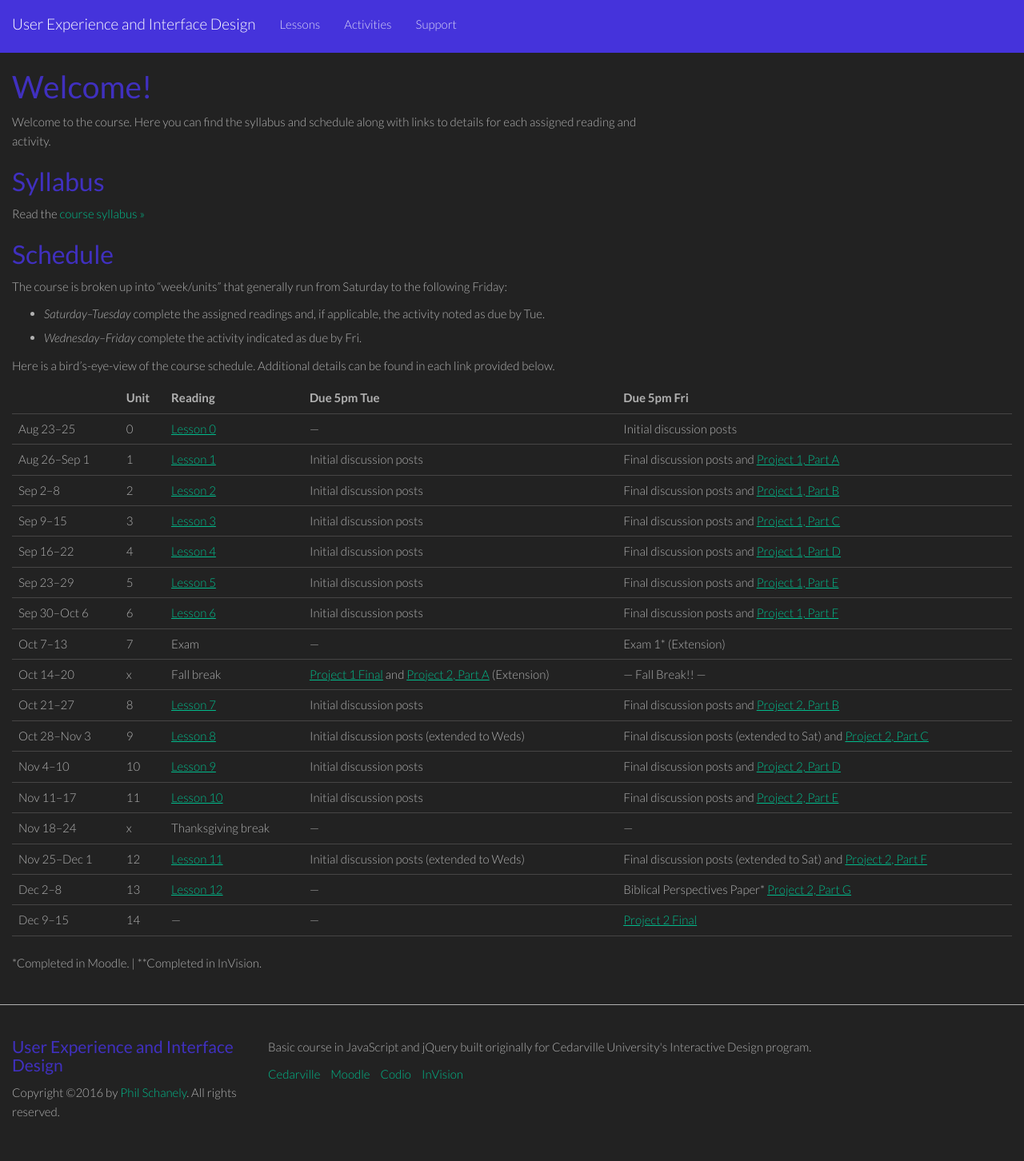
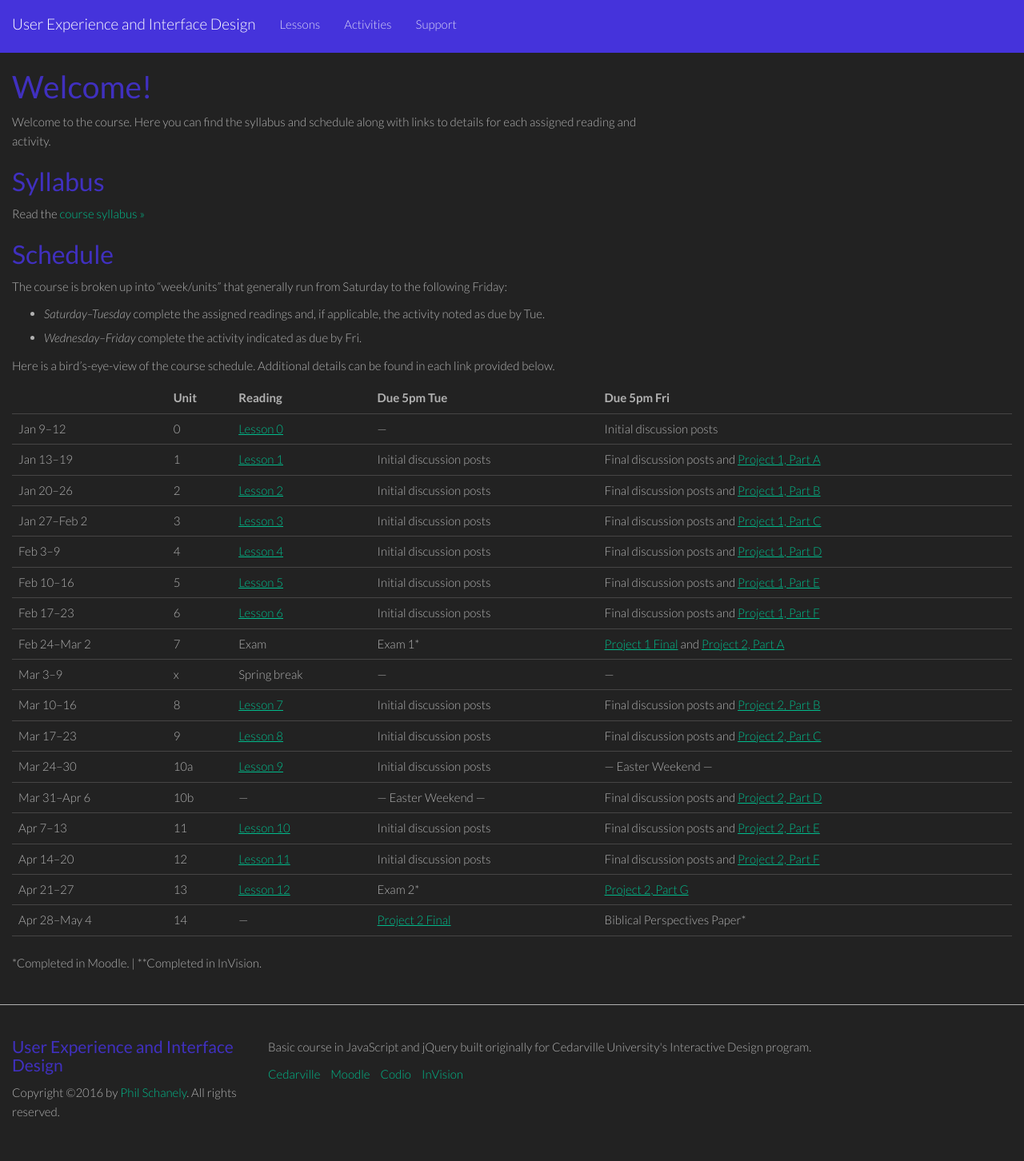
Before and after one commit to philschanely/course-ux, a Jekyll site: the page built from index.md, in a window 1280 px wide. Shown: the whole page at 80% size. Built offline with Jekyll 4.4.1, drawn with Linux system fonts in a browser that asks for light colours.

Commit message:
Schedule update and intro lesson update

```diff
--- a/index.md
+++ b/index.md
@@ -17,25 +17,25 @@ The course is broken up into "week/units" that generally run from Saturday to th
 
 Here is a bird's-eye-view of the course schedule. Additional details can be found in each link provided below.
 
-|               | Unit | Reading         | Due 5pm Tue              | Due 5pm Fri                                        |
-|---------------|:-----|:----------------|:-------------------------|:---------------------------------------------------|
-| Aug 23--25    | 0    | [Lesson 0][l0]  | ---                      | Initial discussion posts                           |
-| Aug 26--Sep 1 | 1    | [Lesson 1][l1]  | Initial discussion posts | Final discussion posts and [Project 1, Part A][p1] |
-| Sep 2--8      | 2    | [Lesson 2][l2]  | Initial discussion posts | Final discussion posts and [Project 1, Part B][p1] |
-| Sep 9--15     | 3    | [Lesson 3][l3]  | Initial discussion posts | Final discussion posts and [Project 1, Part C][p1] |
-| Sep 16--22    | 4    | [Lesson 4][l4]  | Initial discussion posts | Final discussion posts and [Project 1, Part D][p1] |
-| Sep 23--29    | 5    | [Lesson 5][l5]  | Initial discussion posts | Final discussion posts and [Project 1, Part E][p1] |
-| Sep 30--Oct 6 | 6    | [Lesson 6][l6]  | Initial discussion posts | Final discussion posts and [Project 1, Part F][p1] |
-| Oct 7--13     | 7    | Exam            | ---                      | Exam 1\* (Extension)                               |
-| Oct 14--20    | x    | Fall break | [Project 1 Final][p1] and [Project 2, Part A][p2] (Extension) | --- Fall Break!! --- |
-| Oct 21--27    | 8    | [Lesson 7][l7]     | Initial discussion posts | Final discussion posts and [Project 2, Part B][p2] |
-| Oct 28--Nov 3 | 9    | [Lesson 8][l8]     | Initial discussion posts (extended to Weds) | Final discussion posts (extended to Sat) and [Project 2, Part C][p2] |
-| Nov 4--10     | 10   | [Lesson 9][l9]     | Initial discussion posts | Final discussion posts and [Project 2, Part D][p2] |
-| Nov 11--17    | 11   | [Lesson 10][l10]   | Initial discussion posts | Final discussion posts and [Project 2, Part E][p2] |
-| Nov 18--24    | x    | Thanksgiving break | --- | --- |
-| Nov 25--Dec 1 | 12   | [Lesson 11][l11]   | Initial discussion posts (extended to Weds)| Final discussion posts (extended to Sat) and [Project 2, Part F][p2] |
-| Dec 2--8      | 13   | [Lesson 12][l12]   | --- | Biblical Perspectives Paper\* [Project 2, Part G][p2] |
-| Dec 9--15     | 14   | ---                | --- | [Project 2 Final][p2] |
+|               | Unit | Reading          | Due 5pm Tue              | Due 5pm Fri                                        |
+|---------------|:-----|:-----------------|:-------------------------|:---------------------------------------------------|
+| Jan 9--12     | 0    | [Lesson 0][l0]   | ---                      | Initial discussion posts                           |
+| Jan 13--19    | 1    | [Lesson 1][l1]   | Initial discussion posts | Final discussion posts and [Project 1, Part A][p1] |
+| Jan 20--26    | 2    | [Lesson 2][l2]   | Initial discussion posts | Final discussion posts and [Project 1, Part B][p1] |
+| Jan 27--Feb 2 | 3    | [Lesson 3][l3]   | Initial discussion posts | Final discussion posts and [Project 1, Part C][p1] |
+| Feb 3--9      | 4    | [Lesson 4][l4]   | Initial discussion posts | Final discussion posts and [Project 1, Part D][p1] |
+| Feb 10--16    | 5    | [Lesson 5][l5]   | Initial discussion posts | Final discussion posts and [Project 1, Part E][p1] |
+| Feb 17--23    | 6    | [Lesson 6][l6]   | Initial discussion posts | Final discussion posts and [Project 1, Part F][p1] |
+| Feb 24--Mar 2 | 7    | Exam             | Exam 1\*                 | [Project 1 Final][p1] and [Project 2, Part A][p2]  |
+| Mar 3--9      | x    | Spring break     | ---                      | ---                                                |
+| Mar 10--16    | 8    | [Lesson 7][l7]   | Initial discussion posts | Final discussion posts and [Project 2, Part B][p2] |
+| Mar 17--23    | 9    | [Lesson 8][l8]   | Initial discussion posts | Final discussion posts and [Project 2, Part C][p2] |
+| Mar 24--30    | 10a  | [Lesson 9][l9]   | Initial discussion posts | --- Easter Weekend ---                             |
+| Mar 31--Apr 6 | 10b  | ---              | --- Easter Weekend ---   | Final discussion posts and [Project 2, Part D][p2] |
+| Apr 7--13     | 11   | [Lesson 10][l10] | Initial discussion posts | Final discussion posts and [Project 2, Part E][p2] |
+| Apr 14--20    | 12   | [Lesson 11][l11] | Initial discussion posts | Final discussion posts and [Project 2, Part F][p2] |
+| Apr 21--27    | 13   | [Lesson 12][l12] | Exam 2\*                 | [Project 2, Part G][p2]                            |
+| Apr 28--May 4 | 14   | ---              | [Project 2 Final][p2]    | Biblical Perspectives Paper\*                      |
 
 \*Completed in Moodle. \| \*\*Completed in InVision.
 
```
Also changed, not shown: _lessons/00-introduction.md (+8 -0 lines).
